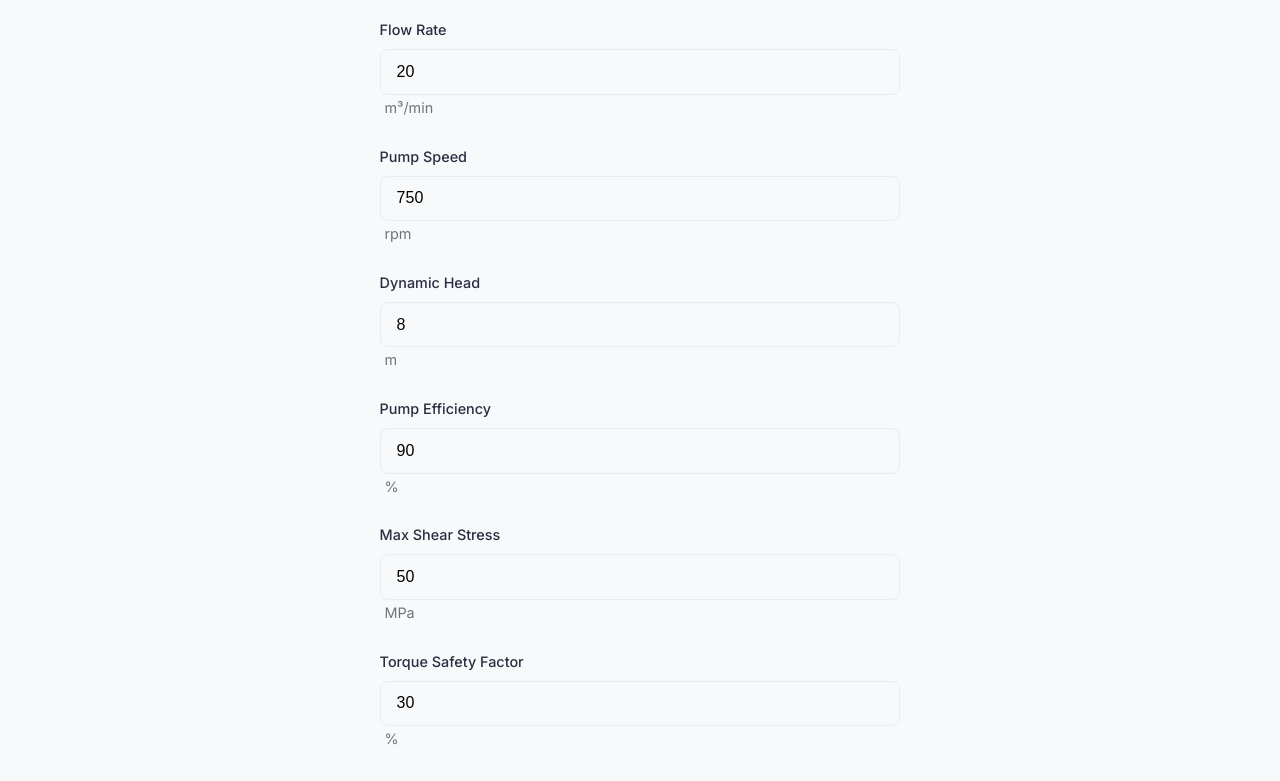
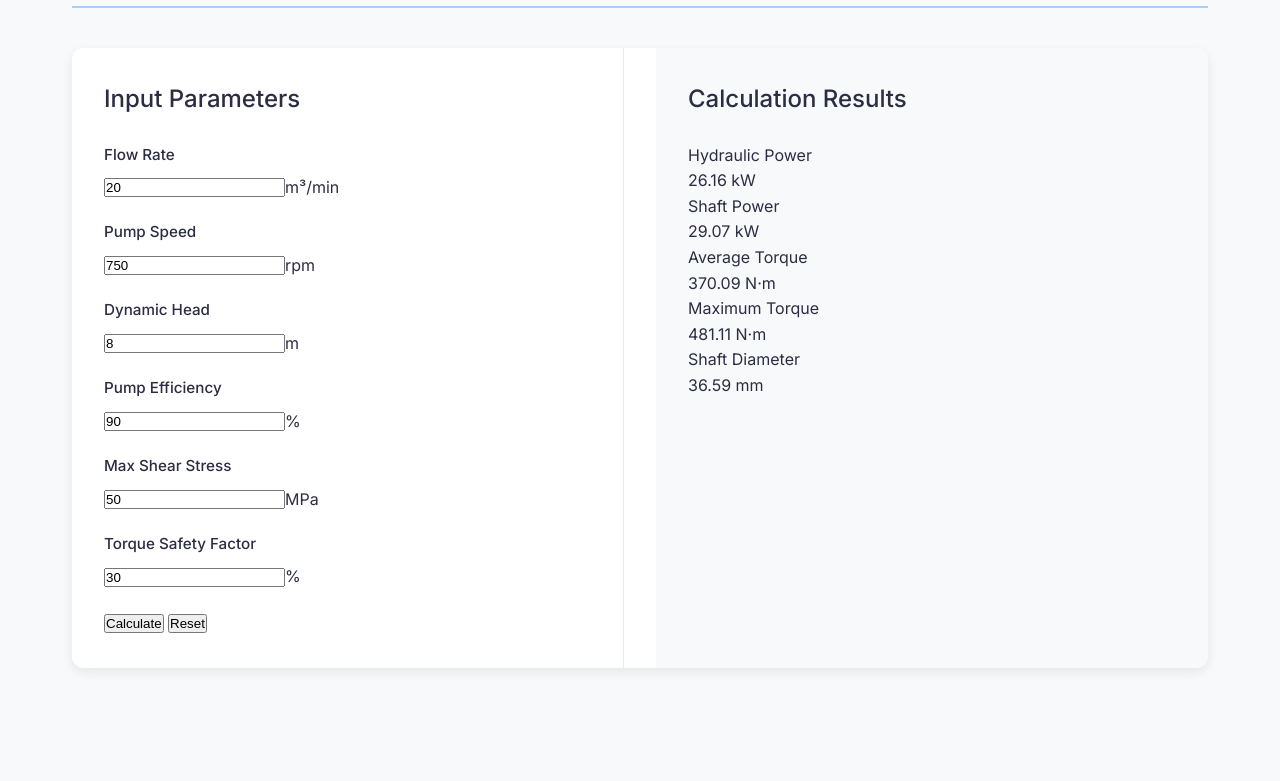
Before and after one commit to rar-aj/pump-calculator, a plain HTML site: page index.html in a window 1280 px wide. Shown: the part 93-874 px from the top of the page. After the commit the page ends 800 px from the top, so only its background shows below. Drawn offline with Linux system fonts and the light colour scheme.

Commit message:
Update style.css

```diff
--- a/style.css
+++ b/style.css
@@ -1,190 +1,90 @@
 :root {
     --pastel-blue: #a2d2ff;
     --pastel-pink: #ffafcc;
-  --pastel-green: #bde0fe;
     --pastel-purple: #cdb4db;
-  --pastel-peach: #ffc8dd;
-  --text-dark: #2b2d42;
-  --text-light: #f8f9fa;
-  --shadow: 0 4px 6px rgba(0, 0, 0, 0.1);
+    --pastel-mint: #bde0fe;
+    --white: #ffffff;
+    --light-gray: #f8f9fa;
+    --medium-gray: #e9ecef;
+    --dark-gray: #2b2d42;
+    --shadow: 0 4px 12px rgba(0, 0, 0, 0.08);
 }
 
 * {
-  box-sizing: border-box;
     margin: 0;
     padding: 0;
+    box-sizing: border-box;
 }
 
 body {
     font-family: 'Inter', -apple-system, BlinkMacSystemFont, sans-serif;
-  background-color: #f8f9fa;
-  color: var(--text-dark);
+    background-color: var(--light-gray);
+    color: var(--dark-gray);
     line-height: 1.6;
-  padding: 0;
-  min-height: 100vh;
-  display: flex;
-  justify-content: center;
-  align-items: center;
 }
 
-.calculator {
+.app-container {
+    max-width: 1200px;
+    margin: 0 auto;
+    padding: 2rem;
+}
+
+.app-header {
+    text-align: center;
+    margin-bottom: 2.5rem;
+    padding-bottom: 1rem;
+    border-bottom: 2px solid var(--pastel-blue);
+}
+
+.app-header h1 {
+    font-size: 2rem;
+    font-weight: 600;
+    color: var(--dark-gray);
+}
+
+.app-content {
     display: grid;
     grid-template-columns: 1fr 1fr;
     gap: 2rem;
-  max-width: 1000px;
-  width: 90%;
-  margin: 2rem auto;
-  background: white;
-  border-radius: 16px;
+    background-color: var(--white);
+    border-radius: 12px;
     box-shadow: var(--shadow);
     overflow: hidden;
 }
 
-.header {
-  grid-column: 1 / -1;
-  background: linear-gradient(135deg, var(--pastel-blue), var(--pastel-purple));
-  color: white;
-  padding: 1.5rem 2rem;
-  text-align: center;
+.input-panel, .output-panel {
+    padding: 2rem;
 }
 
-h1 {
-  font-size: 1.8rem;
-  font-weight: 600;
-  margin: 0;
+.input-panel {
+    background-color: var(--white);
+    border-right: 1px solid var(--medium-gray);
 }
 
-.input-section {
-  padding: 2rem;
-  background-color: white;
-}
-
-.results-section {
-  padding: 2rem;
-  background-color: #f8f9fa;
-  border-left: 1px solid rgba(0, 0, 0, 0.05);
+.output-panel {
+    background-color: var(--light-gray);
 }
 
 h2 {
-  font-size: 1.3rem;
+    font-size: 1.5rem;
     font-weight: 500;
     margin-bottom: 1.5rem;
-  color: var(--text-dark);
-  position: relative;
-  padding-bottom: 0.5rem;
-}
-
-h2::after {
-  content: '';
-  position: absolute;
-  bottom: 0;
-  left: 0;
-  width: 50px;
-  height: 3px;
-  background: linear-gradient(90deg, var(--pastel-blue), var(--pastel-purple));
+    color: var(--dark-gray);
 }
 
 .input-group {
-  margin-bottom: 1.5rem;
+    margin-bottom: 1.25rem;
 }
 
-label {
+.input-group label {
     display: block;
+    font-size: 0.95rem;
+    font-weight: 500;
     margin-bottom: 0.5rem;
-  font-size: 0.9rem;
-  font-weight: 500;
-  color: var(--text-dark);
+    color: var(--dark-gray);
 }
 
-input {
-  width: 100%;
-  padding: 0.8rem 1rem;
-  border: 1px solid #e9ecef;
-  border-radius: 8px;
-  font-size: 1rem;
-  transition: all 0.3s ease;
-  background-color: #f8f9fa;
-}
-
-input:focus {
-  outline: none;
-  border-color: var(--pastel-blue);
-  box-shadow: 0 0 0 3px rgba(162, 210, 255, 0.2);
-}
-
-.button-group {
+.input-wrapper {
     display: flex;
-  gap: 1rem;
-  margin-top: 2rem;
-}
-
-button {
-  flex: 1;
-  padding: 0.8rem;
-  border: none;
-  border-radius: 8px;
-  font-size: 1rem;
-  font-weight: 500;
-  cursor: pointer;
-  transition: all 0.3s ease;
-}
-
-#calculate-btn {
-  background-color: var(--pastel-blue);
-  color: var(--text-dark);
-}
-
-#reset-btn {
-  background-color: var(--pastel-pink);
-  color: var(--text-dark);
-}
-
-button:hover {
-  transform: translateY(-2px);
-  box-shadow: var(--shadow);
-}
-
-.result-group {
-  background-color: white;
-  padding: 1.2rem;
-  border-radius: 8px;
-  margin-bottom: 1rem;
-  box-shadow: var(--shadow);
-  display: flex;
-  justify-content: space-between;
     align-items: center;
-}
-
-.result-group label {
-  font-weight: 500;
-  color: var(--text-dark);
-  margin: 0;
-}
-
-.result-value {
-  font-size: 1.1rem;
-  font-weight: 600;
-  color: var(--pastel-purple);
-}
-
-.unit {
-  font-size: 0.9rem;
-  color: #6c757d;
-  margin-left: 0.3rem;
-}
-
-@media (max-width: 768px) {
-  .calculator {
-    grid-template-columns: 1fr;
-    width: 95%;
-  }
-
-  .results-section {
-    border-left: none;
-    border-top: 1px solid rgba(0, 0, 0, 0.05);
-  }
-
-  .button-group {
-    flex-direction: column;
-  }
-}
+    border: 1px solid var(--medium
```
Lines whose indentation alone changed are shown as unchanged.
